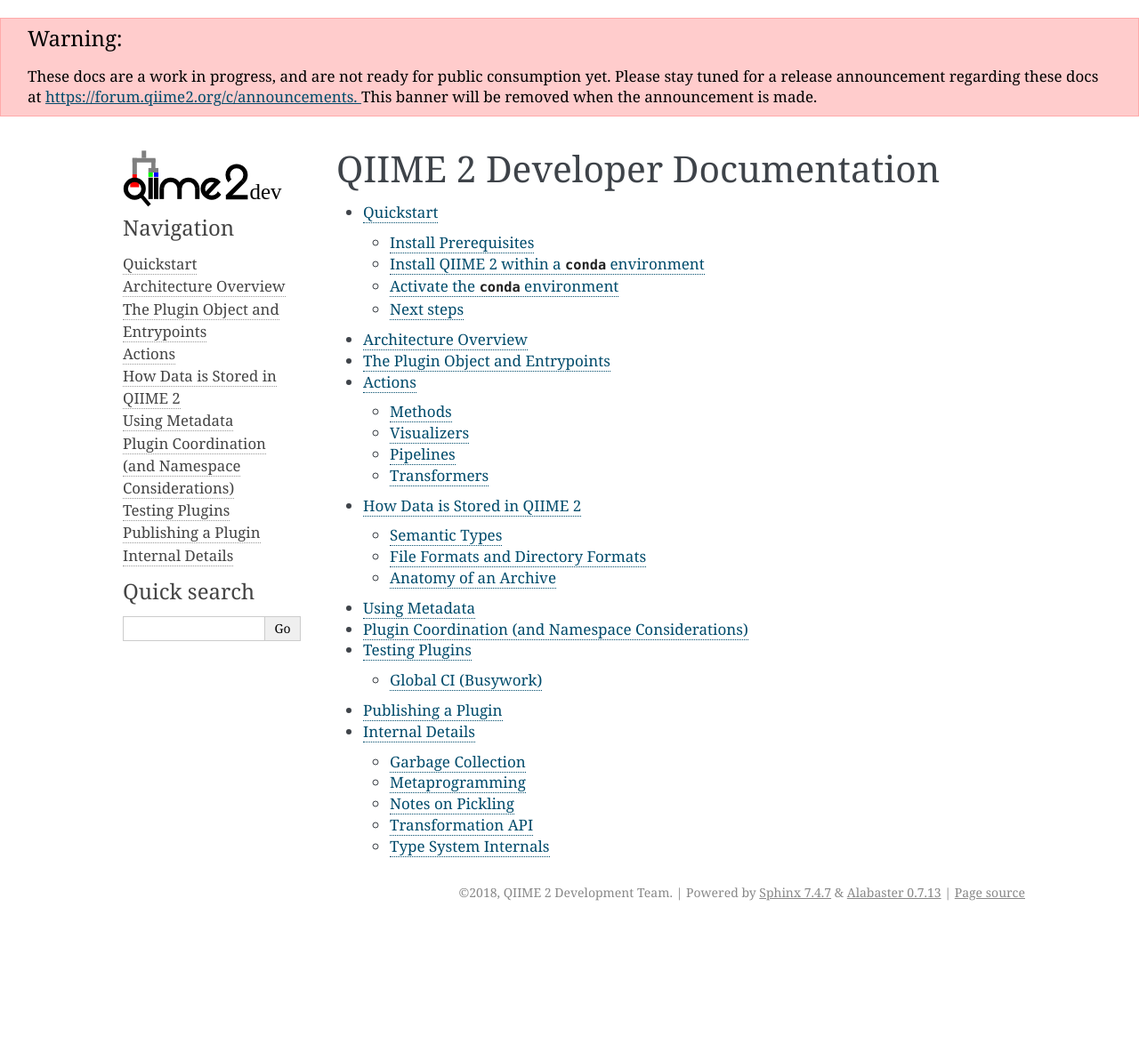
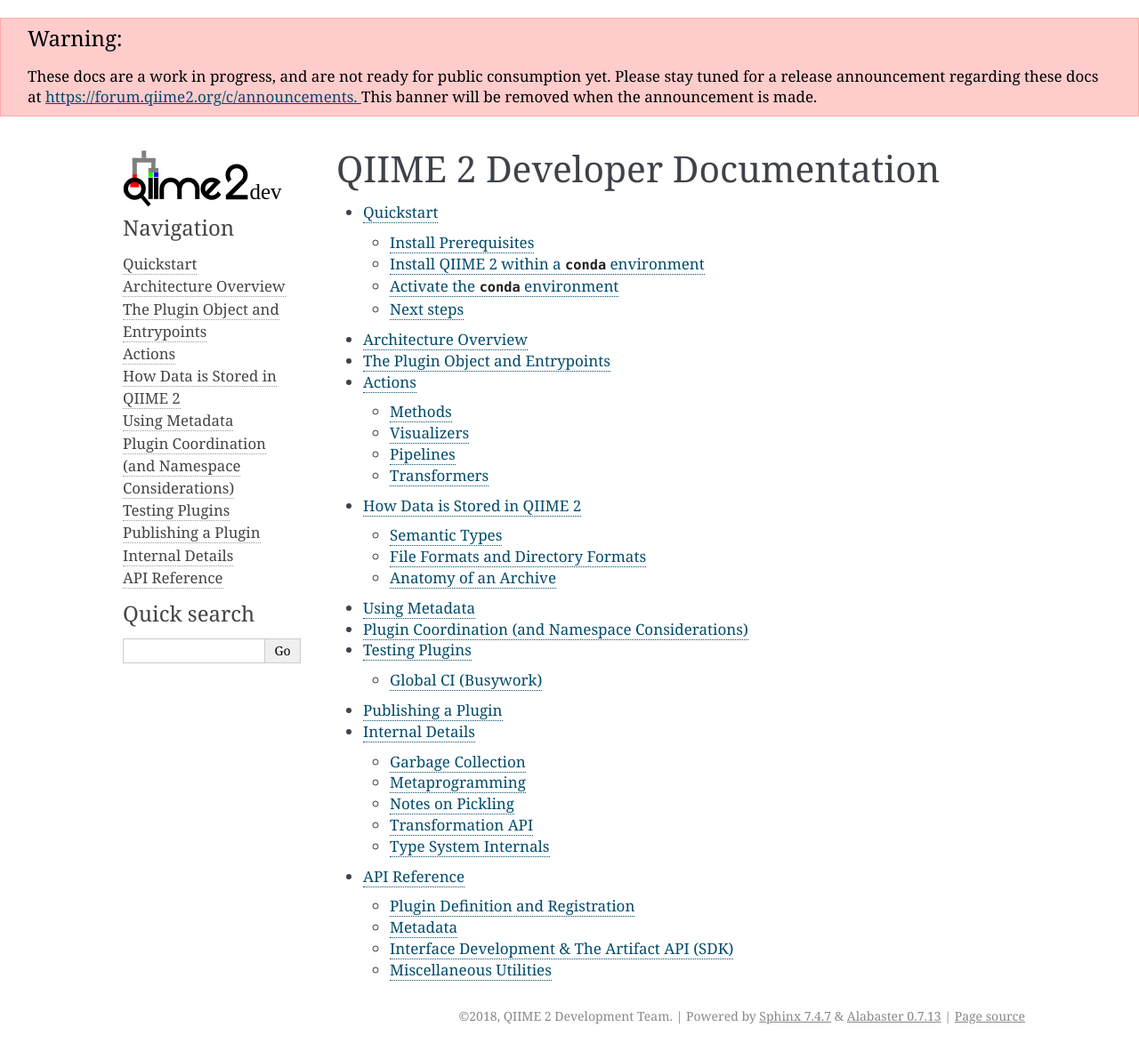
Before and after one commit to qiime2/dev-docs, a Sphinx documentation site: the page built from source/index.rst, in a window 1280 px wide. Shown: the whole page at 89% size. Built offline with Sphinx 7.4.7, drawn with Linux system fonts in a browser that asks for light colours; before the commit the page ends 1043 px from its top, so only the background shows below that.

Commit message:
ENH: sphinx.ext.autodoc API reference (#18)

```diff
--- /dev/null
+++ b/source/api-reference/index.rst
@@ -0,0 +1,10 @@
+API Reference
+=============
+
+.. toctree::
+   :maxdepth: 1
+
+   plugin
+   metadata
+   sdk
+   misc
--- a/source/conf.py
+++ b/source/conf.py
@@ -31,7 +31,12 @@
 # Add any Sphinx extension module names here, as strings. They can be
 # extensions coming with Sphinx (named 'sphinx.ext.*') or your custom
 # ones.
-extensions = ['sphinx.ext.todo', 'sphinx.ext.mathjax']
+extensions = [
+    'sphinx.ext.todo',
+    'sphinx.ext.mathjax',
+    'sphinx.ext.autodoc',
+    'sphinx.ext.napoleon',
+]
 
 # Add any paths that contain templates here, relative to this directory.
 templates_path = ['_templates']
--- a/source/index.rst
+++ b/source/index.rst
@@ -14,3 +14,4 @@ QIIME 2 Developer Documentation
    testing/index
    publishing/index
    internal/index
+   api-reference/index
```
Also changed, not shown: source/api-reference/metadata.rst (added, +12 -0 lines), source/api-reference/misc.rst (added, +14 -0 lines), source/api-reference/plugin.rst (added, +27 -0 lines), source/api-reference/sdk.rst (added, +14 -0 lines).
